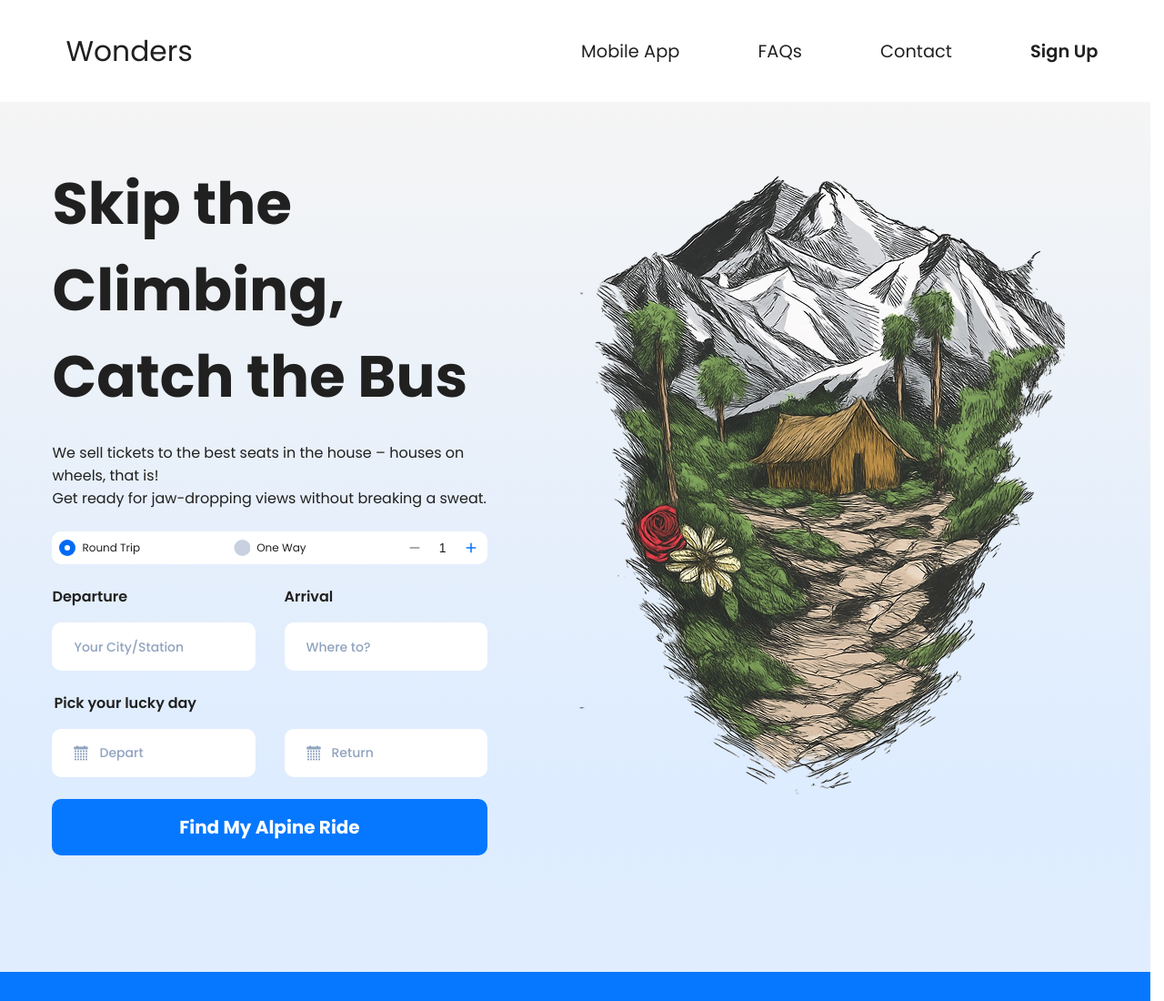
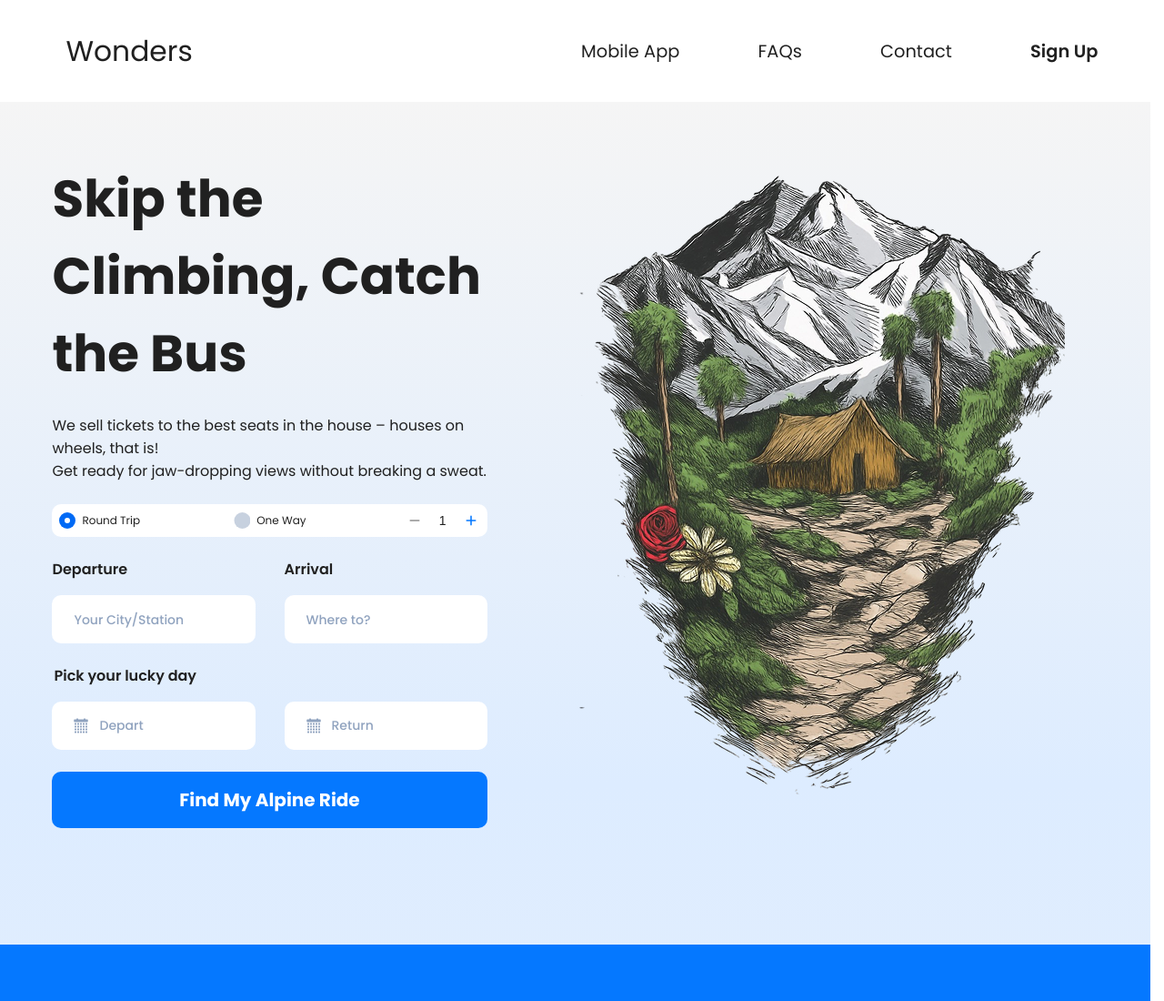
Before and after one commit to 2daaria/wonders-landing, a website: page index.html in a window 1280 px wide. Shown: the top 1100 px of the page at 91% size. Drawn offline with Linux system fonts and the light colour scheme; a web font is replaced by a local one.

Commit message:
update project

```diff
--- a/styles/hero.css
+++ b/styles/hero.css
@@ -67,7 +67,7 @@
 	}
 
 	.hero__title {
-		font-size: 64px;
+		font-size: clamp(2rem, -0.2857rem + 4.7619vw, 4rem);
 	}
 
 	.hero__text {
```
